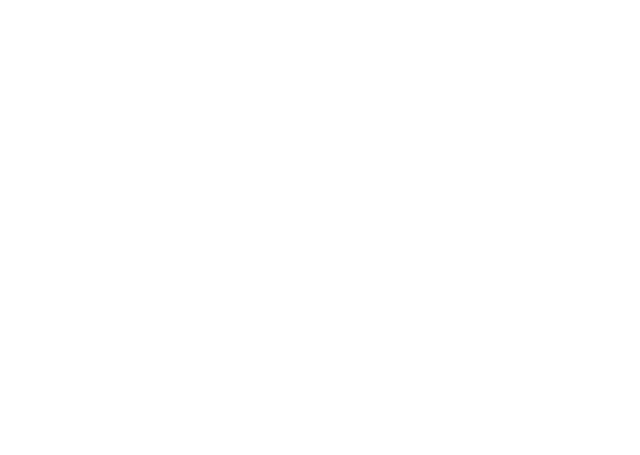
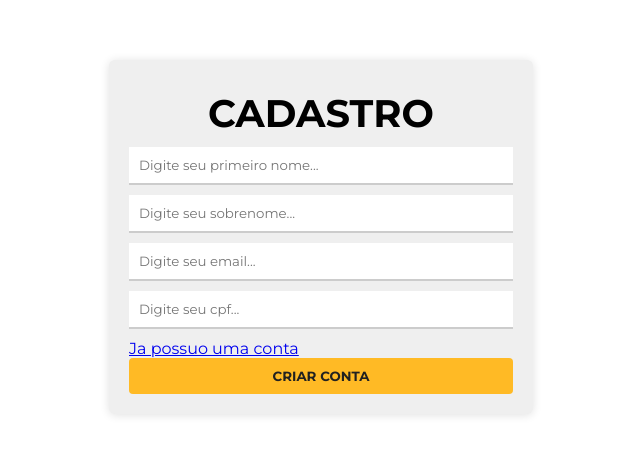
Before and after one commit to mateusememe/matarazzoProject, a React (Create React App) app in the folder frontend/: page /cadastro in a window 1280 px wide. Shown: the part 163-618 px from the top of the page, without its empty margins (319-959 px from the left). Built offline with nearby package versions, Linux system fonts and the light colour scheme.

Commit message:
iniciando formularios

```diff
--- /dev/null
+++ b/frontend/src/components/Header.js
@@ -0,0 +1,26 @@
+import React from 'react'
+import {NavLink} from 'react-router-dom'
+import {ReactComponent as Logo} from '../assets/Logo.svg'
+
+const Header = () => {
+    return (
+        <nav>
+            <div className="header-div">
+                <div>
+                    <Logo/>
+                </div>
+                <div className="header-nav">
+                    <NavLink to='/login'>
+                        <button>LOGIN</button>
+                    </NavLink>
+
+                    <NavLink to='/cadastro'>
+                        <button>CADASTRO</button>
+                    </NavLink>
+                </div>
+            </div>
+        </nav>
+    )
+}
+
+export default Header;
--- /dev/null
+++ b/frontend/src/global.css
@@ -0,0 +1,12 @@
+@import url('https://fonts.googleapis.com/css2?family=Montserrat:ital,wght@0,400;0,700;1,400&display=swap');
+
+*{
+    height: 100%;
+    margin: 0;
+    font-family: 'Montserrat', sans-serif;
+}
+
+body, html{
+    background: #fff;
+    -webkit-font-smoothing: antialiased;
+}
--- /dev/null
+++ b/frontend/src/pages/Cadastro/index.js
@@ -0,0 +1,22 @@
+import React from 'react';
+
+export default function Cadastro() {
+    return(
+        <React.Fragment>
+        <main className="container">
+            <div className="form">
+                <h1 className="title">CADASTRO</h1>
+                <form>
+                    <input type="text" placeholder="Digite seu primeiro nome..."></input>
+                    <input type="text" placeholder="Digite seu sobrenome..."></input>
+                    <input type="email" placeholder="Digite seu email..."></input>
+                    <input type="text" placeholder="Digite seu cpf..."></input>
+
+                </form>
+                <a href="/login"><span>Ja possuo uma conta</span></a>
+                <button>CRIAR CONTA</button>
+            </div>
+        </main>
+        </React.Fragment>
+    );
+}
--- a/frontend/src/pages/Inicio/index.js
+++ b/frontend/src/pages/Inicio/index.js
@@ -1,9 +1,13 @@
 import React from 'react';
+import '../main.css';
+import Header from '../../components/Header'
 
 export default function Inicio() {
+
+
     return(
-        <div>
-            <h1>hello world</h1>
-        </div>
+        <React.Fragment>
+            <Header />
+        </React.Fragment>
     );
 }
--- /dev/null
+++ b/frontend/src/pages/Login/index.js
@@ -0,0 +1,20 @@
+import React from 'react';
+
+export default function Login() {
+    return(
+        <React.Fragment>
+        <main className="container">
+            <div className="form">
+                <h1 className="title">LOGIN</h1>
+                <form>
+                    <input type="email" placeholder="Digite seu email..."></input>
+                    <input type="password" placeholder="Digite sua senha..."></input>
+                </form>
+                <a href="#"><span>Esqueci minha senha</span></a>
+                <button>ENTRAR</button>
+            </div>
+        </main>
+        </React.Fragment>
+
+    );
+}
--- /dev/null
+++ b/frontend/src/pages/main.css
@@ -0,0 +1,80 @@
+.container {
+    display: flex;
+    align-items: center;
+    justify-content: center;
+}
+
+.form {
+    display: flex;
+    flex-direction: column;
+    height: auto;
+    width: 30%;
+    background-color: #efefef;
+    padding: 20px;
+    border-radius: 6px;
+    box-shadow: 0px 1px 10px #e0e0e0;
+
+}
+
+.form form {
+    display: flex;
+    flex-direction: column;
+}
+
+.form input {
+    padding: 10px;
+    margin-bottom: 10px;
+    border: none;
+    border-bottom: 2px solid #ccc;
+    transition: 0.5s;
+    outline: none;
+    -webkit-transition: 0.5s;
+}
+
+.form input:focus {
+    border-bottom: 2px solid rgb(255, 186, 37);
+}
+
+button {
+    border: none;
+    padding: 10px;
+    background-color: rgb(255, 186, 37);
+    color: #212121;
+    font-weight: bold;
+    border-radius: 4px;
+    transition: 0.5s;
+    cursor: pointer;
+}
+
+button:hover {
+    background-color: rgb(219, 160, 33);
+    color: black;
+}
+
+.title {
+    text-align: center;
+    font-weight: bold;
+    font-size: 3vw;
+    padding: 10px;
+}
+
+nav {
+    background-color: #efefef;
+    height: auto;
+    box-shadow: 0px 1px 10px #b3b3b3;
+}
+
+.header-div {
+    width: 80%;
+    margin: 0 auto;
+    display: flex;
+    justify-content: space-between;
+    align-items: center;
+}
+
+.header-nav {
+    width: 20%;
+    display: flex;
+    flex-direction: row;
+    justify-content: space-between;
+}
--- a/frontend/src/routes.js
+++ b/frontend/src/routes.js
@@ -2,12 +2,16 @@ import React from 'react'
 import { BrowserRouter, Route, Switch } from 'react-router-dom'
 
 import Inicio from './pages/Inicio/'
+import Login from './pages/Login/'
+import Cadastro from './pages/Cadastro'
 
 export default function Rotas() {
     return(
         <BrowserRouter>
             <Switch>
                 <Route path="/" exact component={Inicio} />
+                <Route path="/login"  component={Login} />
+                <Route path="/cadastro"  component={Cadastro} />
             </Switch>
         </BrowserRouter>
     );
```
Also changed, not shown: frontend/src/App.js (+5 -4 lines), frontend/src/index.js (+5 -4 lines), frontend/src/assets/Logo.svg (added).
